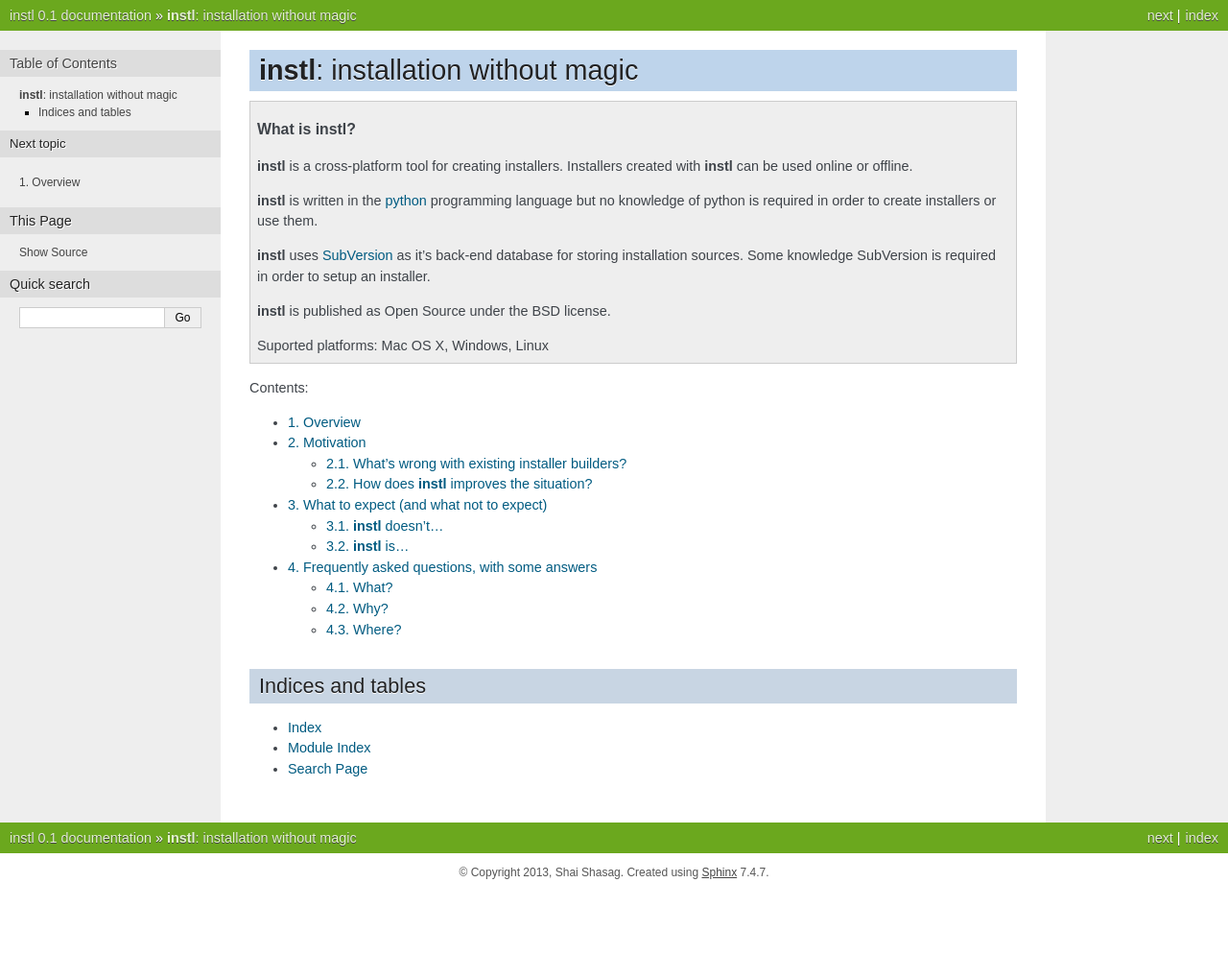
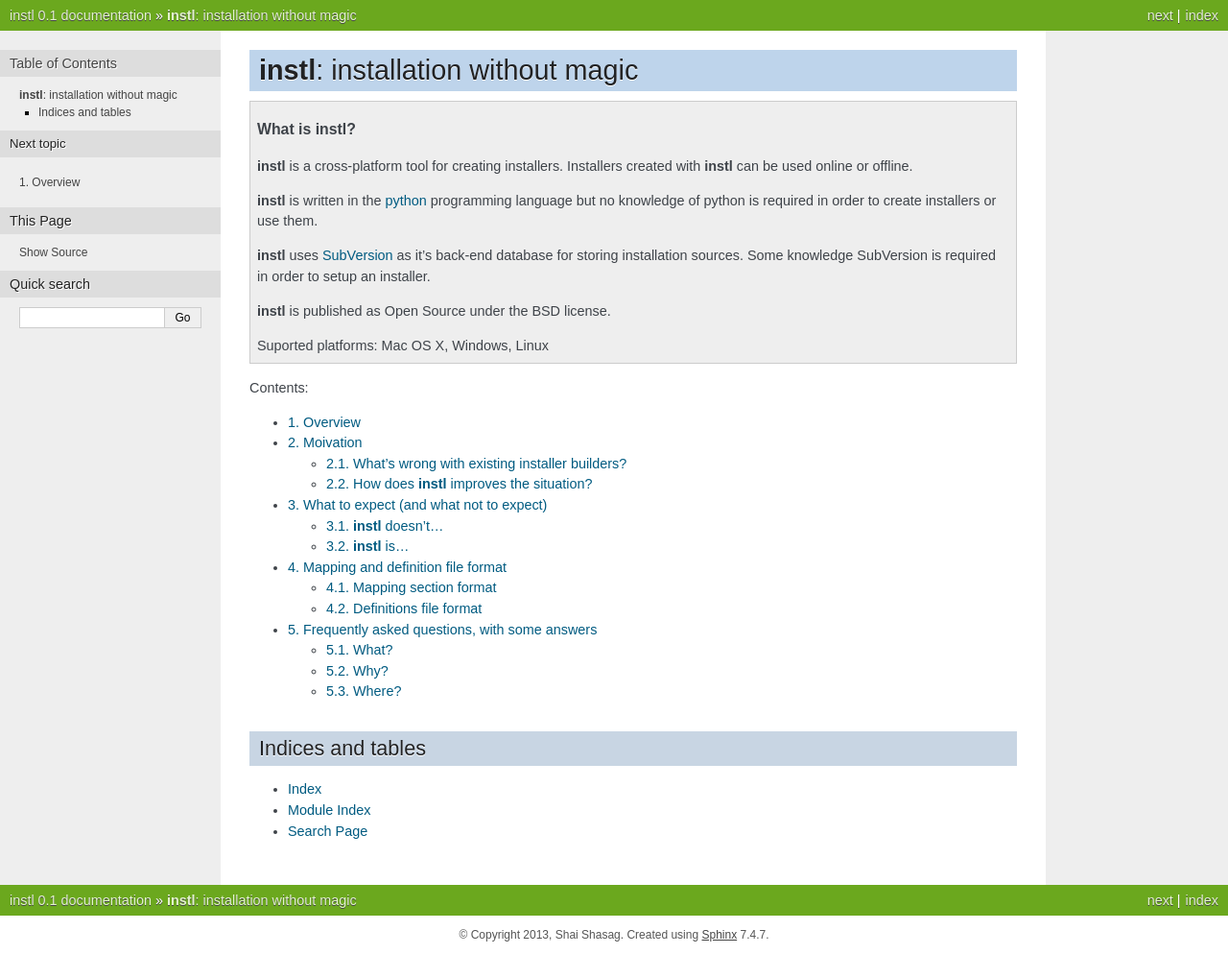
Before and after one commit to wavesaudio/instl, a Sphinx documentation site: the page built from sphinx/index.rst, in a window 1280 px wide. Shown: the whole page at 96% size. Built offline with Sphinx 7.4.7, drawn with Linux system fonts in a browser that asks for light colours; pages that are not in the unit, such as notebooks, are missing from menus; before the commit the page ends 929 px from its top, so only the background shows below that; some of the changed lines change nothing that is shown.

Commit message:
expanded docs

```diff
--- /dev/null
+++ b/sphinx/fileformat.rst
@@ -0,0 +1,67 @@
+Mapping and definition file format
+##################################
+
+**instl** client needs two type of data to operate:
+
+#. **Mapping** of installation items to svn repository locations and to folders on disk. The mapping will typically be stored as a file on the svn server and will be updated when ever the svn repository is updated. During installation the mapping will be copied to the user's machine and passed as parameter to the **instl** client.
+
+#. **Definitions** of variables used in the mapping. Definitions will typically be produced, on the user's machine, by the software that controls the **instl** client. For example the user might make choices by checking checkboxes and pressing "install" will create the definition file and call **instl** client.
+
+Both types of data, Mapping and Definitions are formated as Yaml documents and can be placed in the same file or in different files. Sections of mapping and definitions can be mixed in the same file.
+
+Mapping section format
+----------------------
+    The mapping part must start with the line:
+    ::
+        --- !install
+    After which the will be zero or more items identifying installation parts, such as:
+    ::
+        PRODUCT_A:
+            name: Product Type 'A'
+            inherit:
+                - GENERAL_PRODUCT_INSTALL_DEF
+            install_sources: Products/Product-A.app/
+            install_folders: $(APPLICATIONS_FOLDER)
+            depends:
+                - ZIP_DLL
+                - FLIP_DLL
+                - DOCUMENTAION
+    **PRODUCT_A**
+        The identifier for the item. Other items can refer to it by this identifier. It must be unique. Identifiers can include any combination of alpha numeric characters and the character'_'. They are case sensitive, although it is customary to use only upper case characters.
+
+        *name*
+            A human readable naming for the item, it has no part in the install process, but might appear in error message, log files etc.
+
+        *inherit*
+            A list of unique identifiers of other items. These items will be merged with the current item. Inheritance is useful in making and changing features common to several items at once.
+
+        *install_sources*
+            A list of partial paths into the svn repository. These paths will be pulled from the repository to the user's disk during installation. The left part of the path must be supplied in the definitions section.
+
+        *install_folders*
+            List of folders where the *install_sources* will be copied to. Typically there will be only one, but if more than one is found *install_sources* will copied to each of them.
+
+        *depends*
+            is a list of identifiers of items that must be installed when the current item is installed.
+
+    Notes:
+
+    #.  All the fields are optional, but it would be meaningless to omit them all.
+    #.  The term 'list' means one or more items. A list can be a yaml scalar or sequence. The following are all valid lists:
+        ::
+            depends: ZIP_DLL
+
+            depends:
+                - ZIP_DLL
+
+            depends:
+                - ZIP_DLL
+                - FLIP_DLL
+
+
+Definitions file format
+-------------------
+    The mapping part must start with the line:
+    ::
+        --- !define
+    After which the will be zero or more items with definitions.
--- a/sphinx/index.rst
+++ b/sphinx/index.rst
@@ -36,7 +36,8 @@
     overview
     motivation
     expect
-    tutorial.rst
+    tutorial
+    fileformat.rst
     svn configuration.rst
     online installs.rst
     offline installs.rst
--- a/sphinx/motivation.rst
+++ b/sphinx/motivation.rst
@@ -1,4 +1,4 @@
-Motivation
+Moivation
 ##########
 
 The motivation for creating **instl** grow out of frustration with existing installer builder tools for wide spread desktop operating systems such as Mac OS or Windows.
```
Also changed, not shown: 3 other files.
